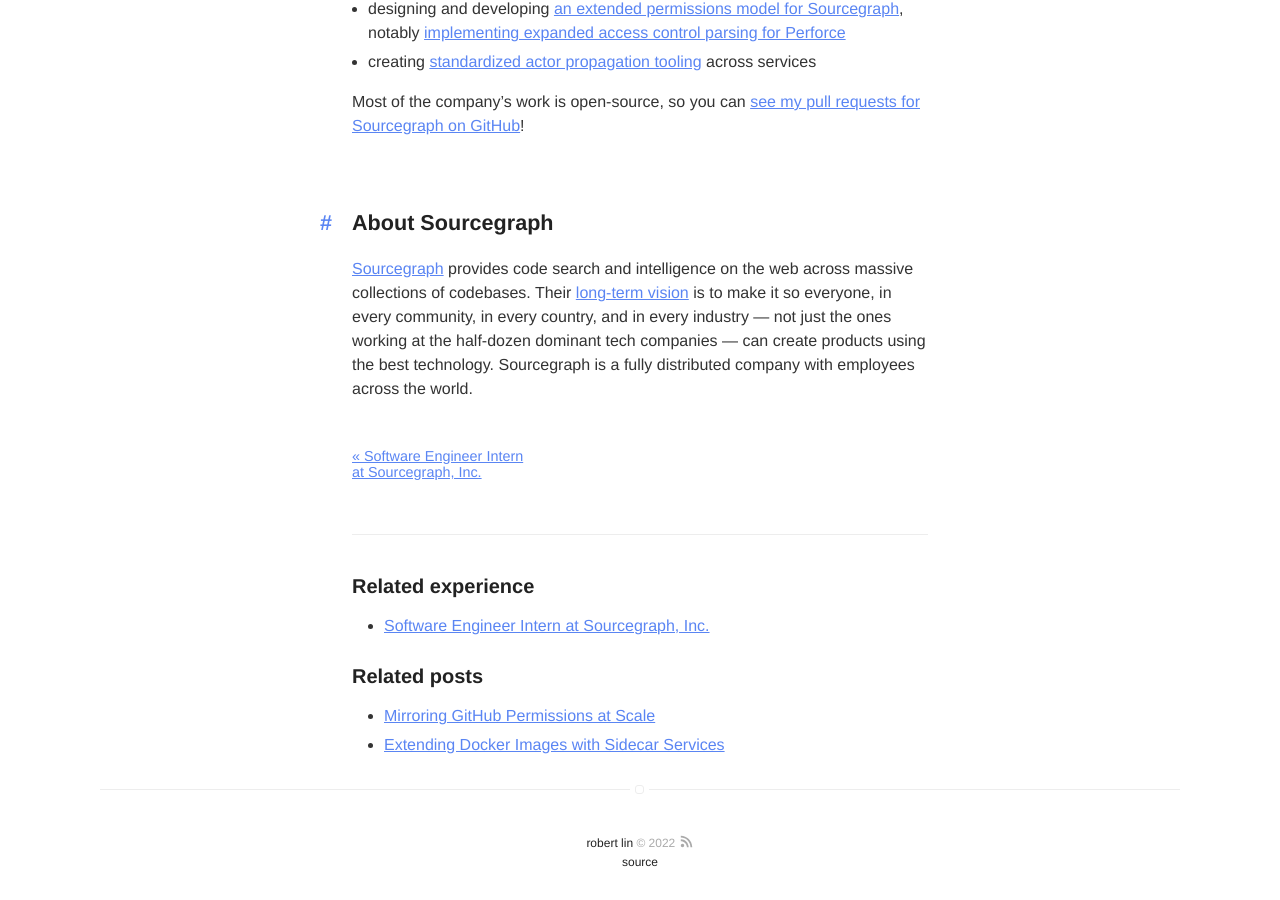
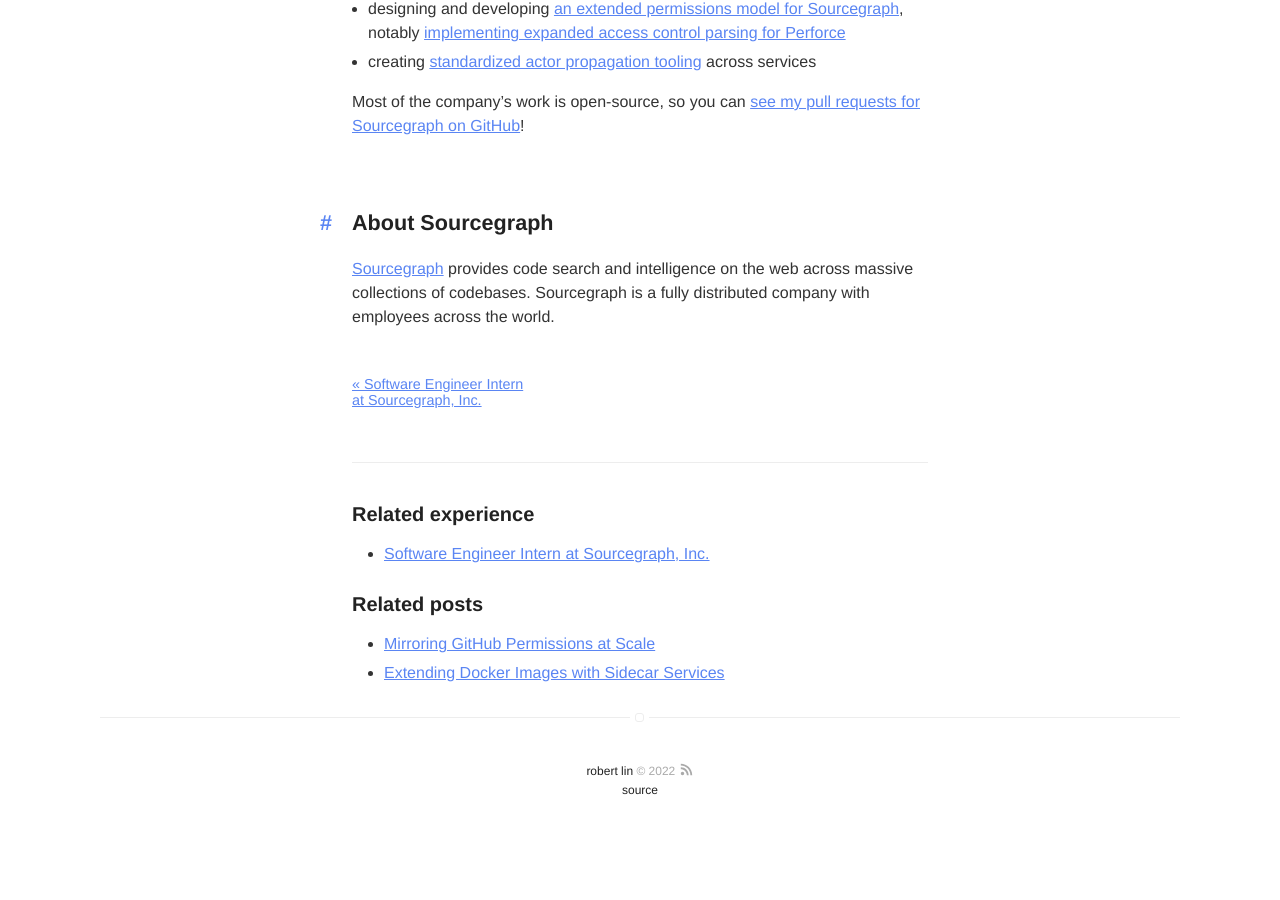
Before and after one commit to bobheadxi/bobheadxi.github.io, a Jekyll site: the page built from content/_experience/2021-7-5-sourcegraph.md, in a window 1280 px wide and 900 px high, scrolled down 933 px. Built offline with Jekyll 4.4.1, drawn with Linux system fonts in a browser that asks for light colours; nearby versions of some CDN libraries; a style sheet for code colours, icons or effects is not loaded; after the commit the page ends 1787 px from its top, so only the background shows below that.

Commit message:
update sourcegraph blurbs

```diff
--- a/content/_experience/2021-7-5-sourcegraph.md
+++ b/content/_experience/2021-7-5-sourcegraph.md
@@ -41,5 +41,4 @@
 ### About Sourcegraph
 
 [Sourcegraph](https://about.sourcegraph.com/about) provides code search and intelligence on the web across massive collections of codebases.
-Their [long-term vision](https://about.sourcegraph.com/company/strategy) is to make it so everyone, in every community, in every country, and in every industry — not just the ones working at the half-dozen dominant tech companies — can create products using the best technology.
 Sourcegraph is a fully distributed company with employees across the world.
```
Also changed, not shown: content/_experience/2020-5-7-sourcegraph-intern.md (+0 -1 lines).
